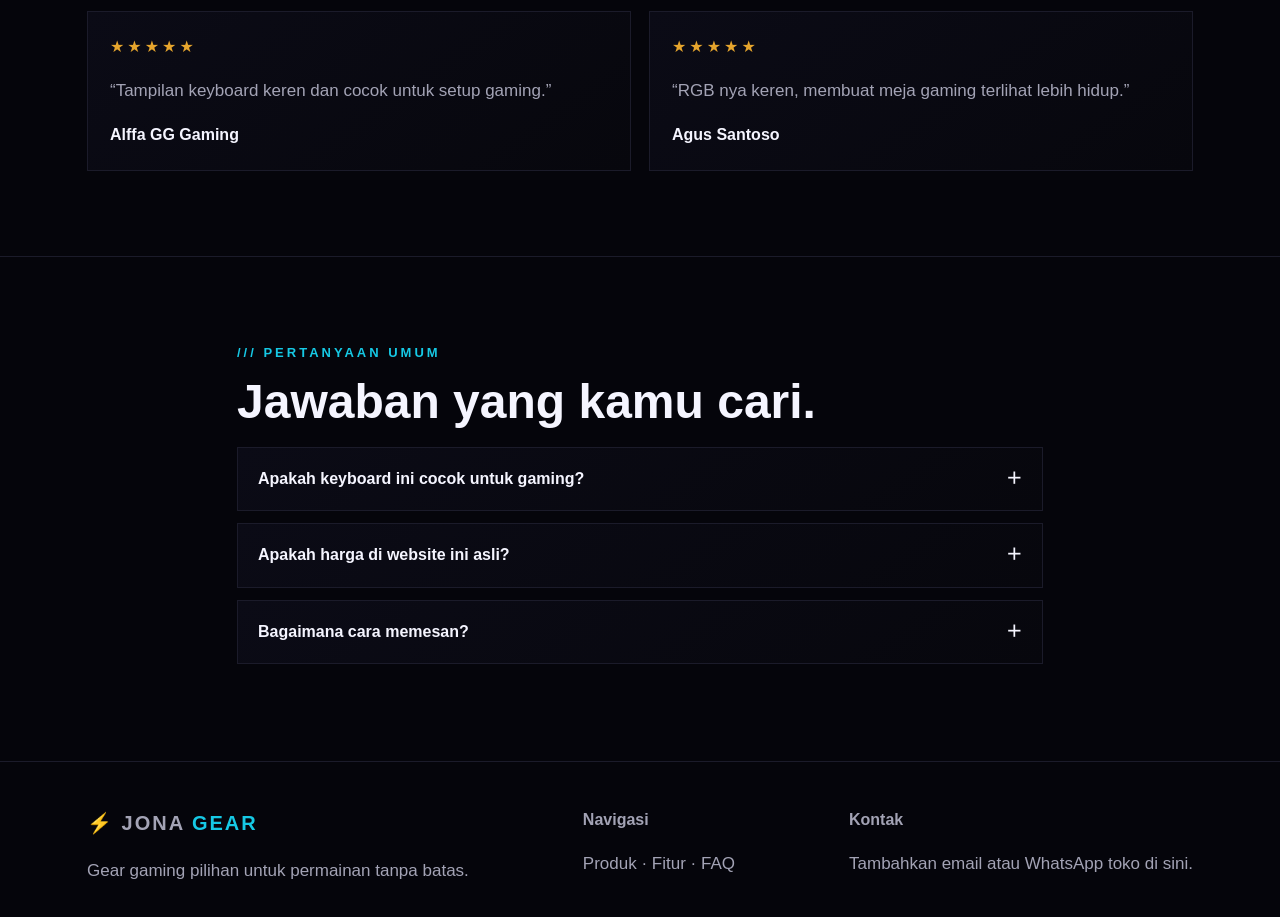
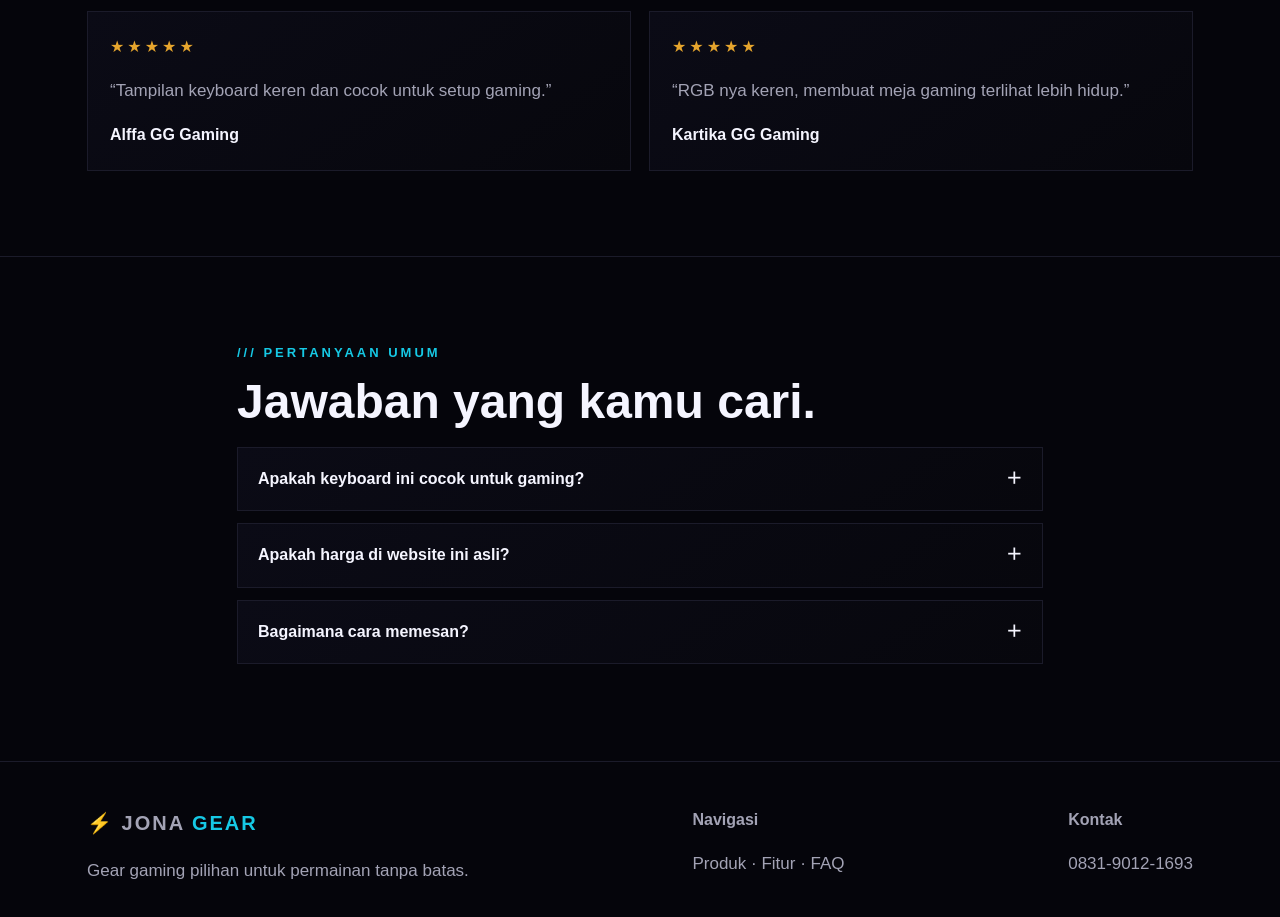
Before and after one commit to jonapermana30-source/jonaaaa, a plain HTML site: page index.html in a window 1280 px wide. Shown: the part 2100-3017 px from the top of the page. Drawn offline with Linux system fonts and the light colour scheme.

Commit message:
Update index.html

```diff
--- a/index.html
+++ b/index.html
@@ -51,14 +51,14 @@ input{background:#080812;border:1px solid var(--line);padding:12px;color:white;b
 </div>
 <section id="produk"><div class="wrap product-layout"><div><div class="kicker">/// PRODUK PILIHAN</div><h2 class="section-title">Razer BlackWidow V4</h2><p>Keyboard gaming yang dirancang dengan teknologi mechanical premium yang menghadirkan respon cepat dan presisi tinggi saat digunakan untuk gaming maupun produktivitas.Dilengkapi pencahayaan chroma RGB yang dapat di kostumisasi,desain modern,sehingga pengalaman gaming jadi lebih optimal.</p><div class="price">Rp 2.499.000 <span class="old"></span></div><p class="muted"></p><button class="btn" onclick="buyNow()">Beli sekarang →</button><button class="btn alt" onclick="addCart()">+ Keranjang</button><p id="notice" aria-live="polite"></p></div><div class="product-card"><div class="kicker"></p></div></div></section>
 <section id="fitur"><div class="wrap"><div class="kicker">/// DIBUAT UNTUK MENANG</div><h2 class="section-title"><br><span class="gradient">Mengapa Razer Blackwidow V4?</span></h2><p></p><div class="grid"><div class="feature"><strong>RGB CHROMA LIGHTING</strong><span>Pencahayaan RGB yang dapat di kustomisasi dengan banyak warna untuk menciptakan tampilan setup gaming yang keren.</span></div><div class="feature"><strong>MECHANICAL SWITCHES</strong><span>Switch mekanis yang responsif dan presisi,memberikan sensasi mengetik yang nyaman serta performa maksimal saat bermain game.</span></div><div class="feature"><strong>MEDIA CONTROLS</strong><span>Dilengkapi kontrol media khusus untuk mengatur volume dan menjeda musik dengan lebih praktis.</span></div><div class="feature"><strong>PRO GAMING PERFORMANCE</strong><span>Dirancang untuk mendukung pengalaman gaminng yang lebih optimal dengan fitur tambahan dan desain premium.</span></div></div></div></section>
-<section id="ulasan"><div class="wrap"><div class="kicker">/// KATA MEREKA</div><h2 class="section-title">Ulasan pelanggan</h2><div class="reviews"><div class="review"><div class="stars">★★★★★</div><p>“Tampilan keyboard keren dan cocok untuk setup gaming.”</p><b>Alffa GG Gaming</b><div class="muted"></div></div><div class="review"><div class="stars">★★★★★</div><p>“RGB nya keren, membuat meja gaming terlihat lebih hidup.”</p><b>Agus Santoso</b><div class="muted"></div></div></div></div></section>
+<section id="ulasan"><div class="wrap"><div class="kicker">/// KATA MEREKA</div><h2 class="section-title">Ulasan pelanggan</h2><div class="reviews"><div class="review"><div class="stars">★★★★★</div><p>“Tampilan keyboard keren dan cocok untuk setup gaming.”</p><b>Alffa GG Gaming</b><div class="muted"></div></div><div class="review"><div class="stars">★★★★★</div><p>“RGB nya keren, membuat meja gaming terlihat lebih hidup.”</p><b>Kartika GG Gaming</b><div class="muted"></div></div></div></div></section>
 <section id="faq"><div class="wrap faq"><div class="kicker">/// PERTANYAAN UMUM</div><h2 class="section-title">Jawaban yang kamu cari.</h2>
 <div class="faq-item"><div class="faq-q" onclick="toggleFaq(this)">Apakah keyboard ini cocok untuk gaming? <span>＋</span></div><div class="faq-a">Ya,Razer BlackWidow V4 dirancang khusus untuk pengalaman gaming dengan fitur lengkap.</div></div>
 <div class="faq-item"><div class="faq-q" onclick="toggleFaq(this)">Apakah harga di website ini asli? <span>＋</span></div><div class="faq-a">Tidak. Harga yang tercantum merupakan harga produk sementara.Untuk memastikan harga dan ketersediaan terbaru, silahkan hubungi kami melalui WhatsApp sebelum melakukan pemesanan.</div></div>
 <div class="faq-item"><div class="faq-q" onclick="toggleFaq(this)">Bagaimana cara memesan? <span>＋</span></div><div class="faq-a">Tekan tombol beli sekarang untuk terhubungkan ke WhatsApp dan melakukan transaksi lanjutan.</div></div>
 </div></section>
 </main>
-<footer><div class="wrap foot"><div><div class="logo">⚡ JONA <span>GEAR</span></div><p>Gear gaming pilihan untuk permainan tanpa batas.</p></div><div><b>Navigasi</b><p><a href="#produk">Produk</a> · <a href="#fitur">Fitur</a> · <a href="#faq">FAQ</a></p></div><div><b>Kontak</b><p>Tambahkan email atau WhatsApp toko di sini.</p></div></div></footer>
+<footer><div class="wrap foot"><div><div class="logo">⚡ JONA <span>GEAR</span></div><p>Gear gaming pilihan untuk permainan tanpa batas.</p></div><div><b>Navigasi</b><p><a href="#produk">Produk</a> · <a href="#fitur">Fitur</a> · <a href="#faq">FAQ</a></p></div><div><b>Kontak</b><p>0831-9012-1693</p></div></div></footer>
 <script>
 const keyNames=['ESC','1','2','3','4','5','6','7','8','9','0','-','=','⌫','TAB','Q','W','E','R','T','Y','U','I','O','P','[',']','ENTER','CAPS','A','S','D','F','G','H','J','K','L',';',"'",'SHIFT','Z','X','C','V','B','N','M',',','.','/','SHIFT','CTRL','FN','ALT','SPACE','ALT','CTRL'];
 document.getElementById('keys').innerHTML=keyNames.map(k=>`<div class="key">${k}</div>`).join('');
```
